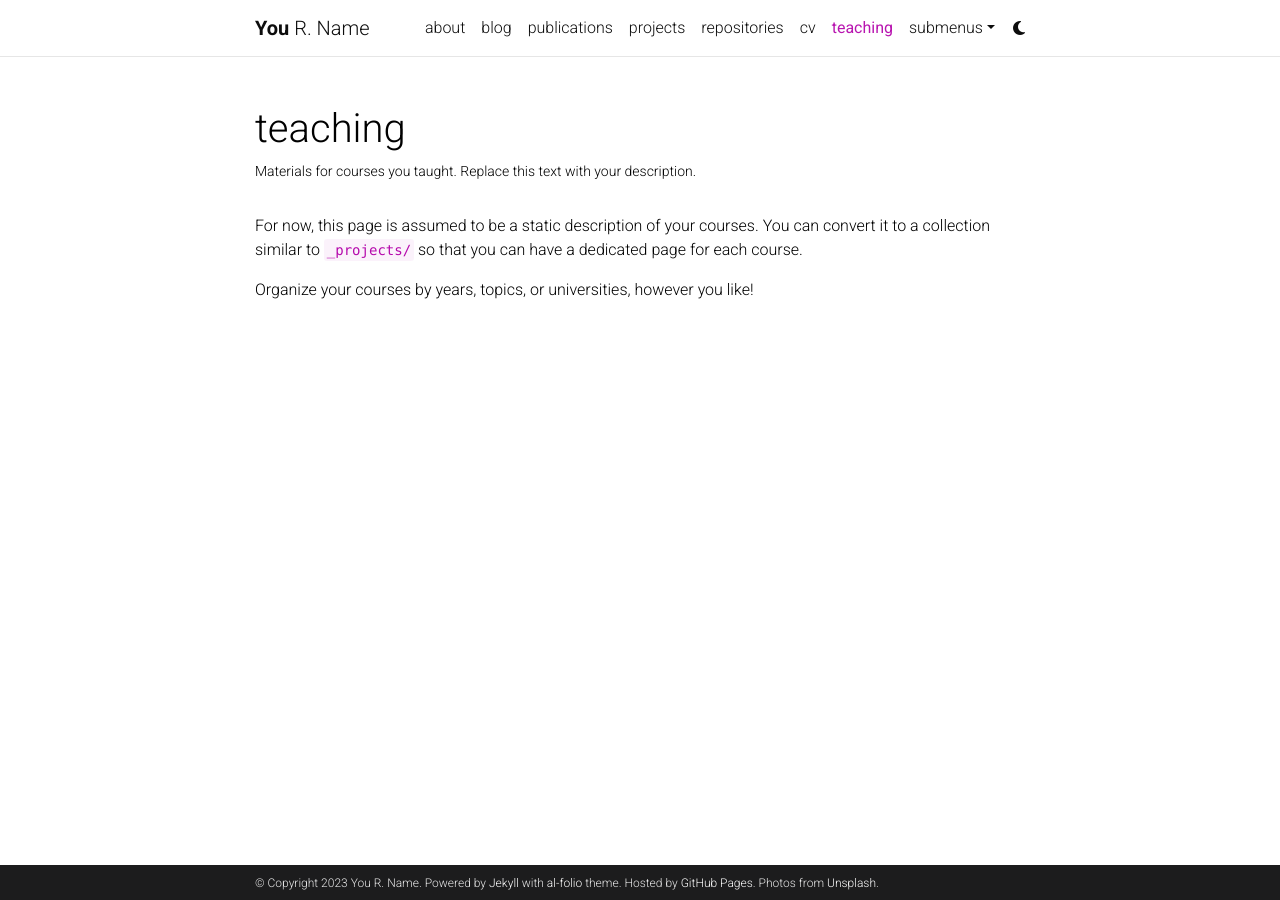
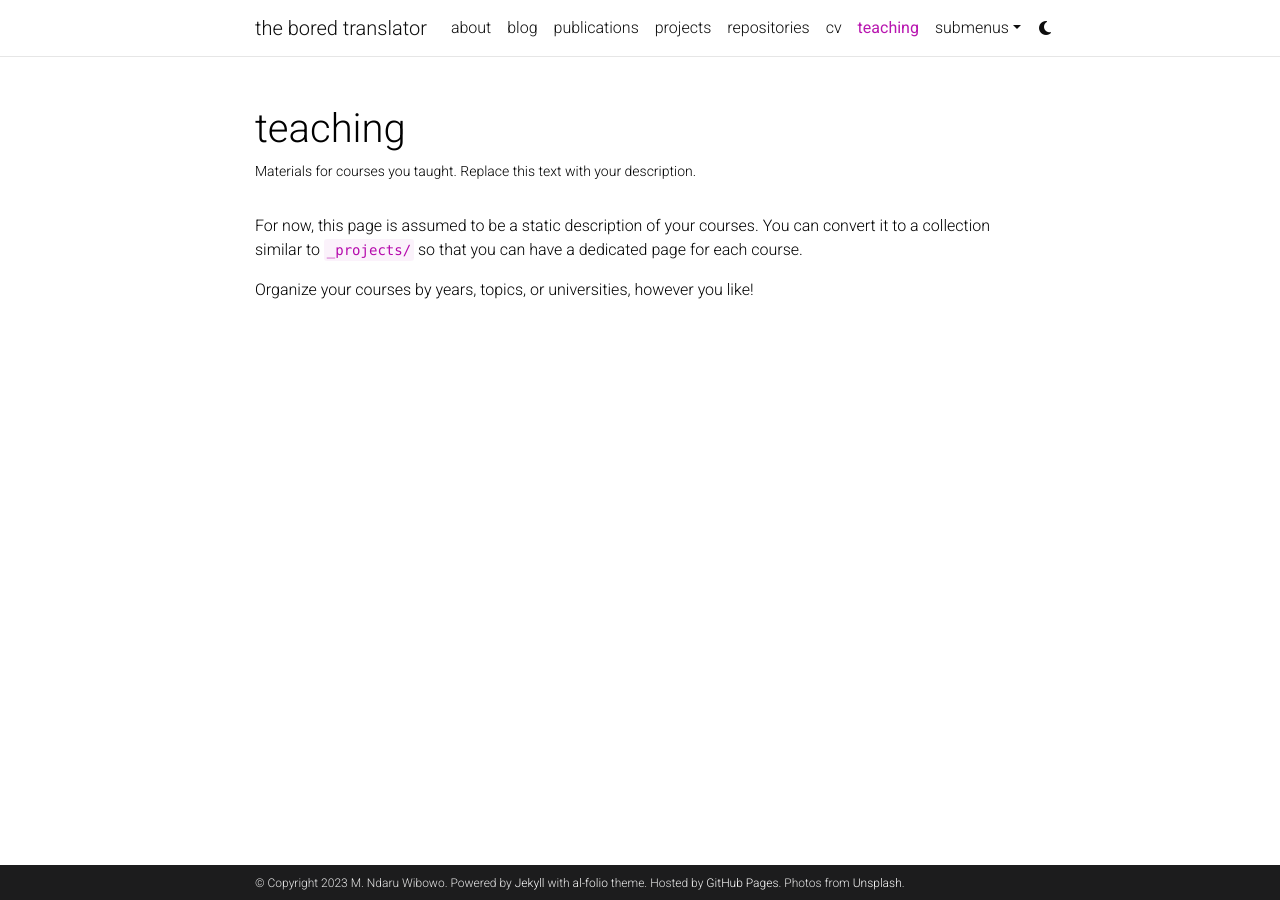
Before and after one commit to ndaruwibowo/ndaruwibowo.github.io, a Jekyll site: the page built from _pages/teaching.md, in a window 1280 px wide. Built offline with Jekyll 4.4.1, drawn with Linux system fonts in a browser that asks for light colours; comment, search, counter and statistics services are not loaded; a style sheet for code colours, icons or effects is not loaded.

Commit message:
Update _config.yml

```diff
--- a/_config.yml
+++ b/_config.yml
@@ -2,11 +2,11 @@
 # Site settings
 # -----------------------------------------------------------------------------
 
-title: blank # the website title (if blank, full name will be used instead)
-first_name: You
-middle_name: R.
-last_name: Name
-email: you@example.com
+title: the bored translator # the website title (if blank, full name will be used instead)
+first_name: M.
+middle_name: Ndaru
+last_name: Wibowo
+email: ndaruwibowo@gmail.com
 description: > # the ">" symbol means to ignore newlines until "footer_text:"
   A simple, whitespace theme for academics. Based on [*folio](https://github.com/bogoli/-folio) design.
 footer_text: >
```
